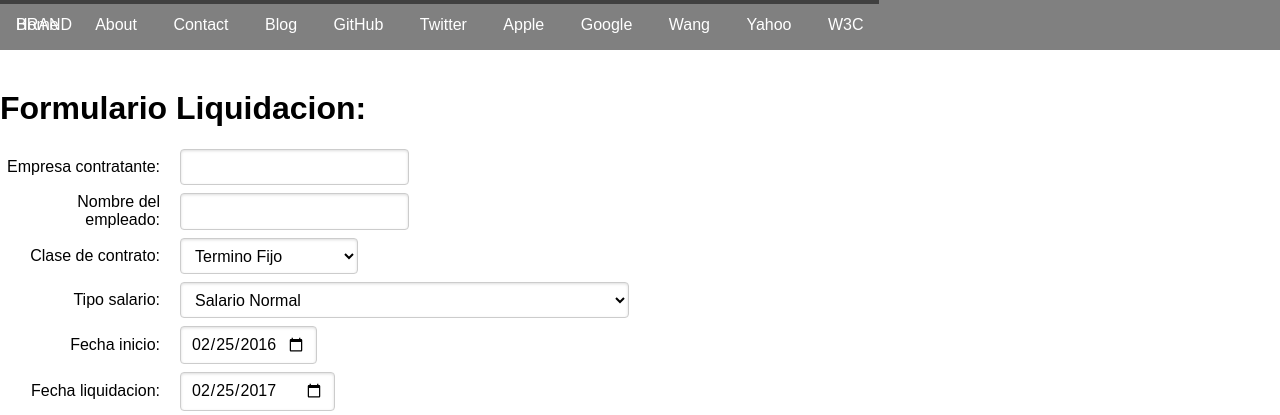
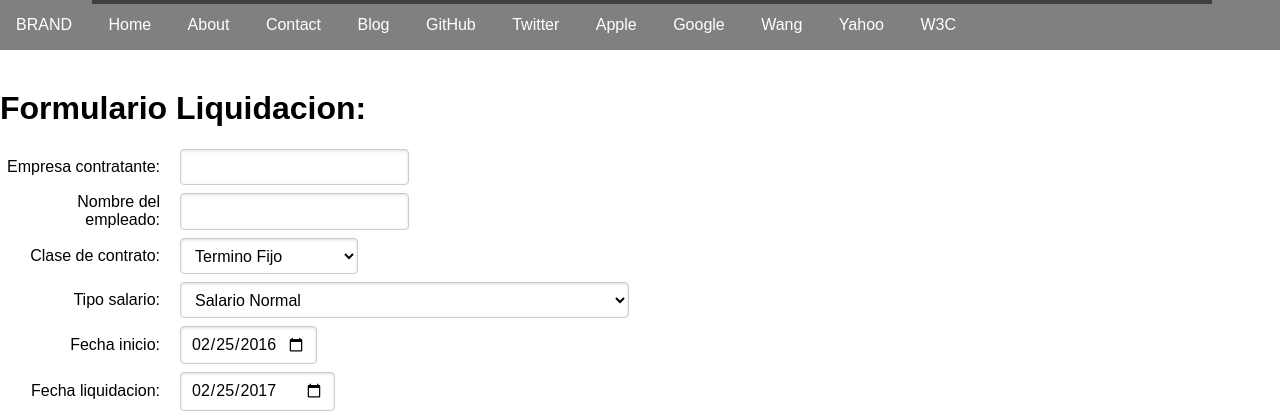
Before and after one commit to johnymarin/liquidacion-laboral, a Django app: page /liquidacion/ in a window 1280 px wide. Shown: the top 415 px of the page. Run offline with Django 3.2, Linux system fonts and the light colour scheme; some libraries are stand-ins or nearby versions.

Commit message:
fix the menu incompatibilities with splash by removing fixed class in menu

```diff
--- a/liquidacion/static/css/style.css
+++ b/liquidacion/static/css/style.css
@@ -68,6 +68,23 @@
  * -- CONTENT STYLES --
  * This represents the content area (everything below the blue section)
  */
+.content-wrapper
+{
+    position: absolute;
+    top: 87%;
+    width: 100%;
+    min-height: 12%;
+    z-index: 2;
+    background: white;
+}
+.pure-menu-fixed
+{
+    padding: 0.5em;
+}
+.content
+{
+    padding: 1em 1em 3em;
+}
 
  /* This is the class used for the footer */
 .footer {
@@ -198,6 +215,7 @@
     /* We want to give the content area some more padding */
     .content {
         padding: 1em;
+
     }
 
     /* We increase the height of the splash-container */
@@ -247,6 +265,7 @@
       margin-bottom: 2.5em;
       white-space: nowrap;
       position: relative;
+      z-index: 4;
   }
 
   .custom-menu {
--- a/liquidacion/templates/liquidacion/base.html
+++ b/liquidacion/templates/liquidacion/base.html
@@ -19,14 +19,13 @@
     <header>
     <!--TODO Make header widged scripts and include here-->
 
-        <!--FIXME the header  does not go down with the page content in forms views-->
-        <!--FIXME the menu does not show  in  small screens-->
+
         <div class="custom-menu-wrapper">
           <div class="pure-menu custom-menu custom-menu-top">
               <a href="#" class="pure-menu-heading custom-menu-brand">Brand</a>
               <a href="#" class="custom-menu-toggle" id="toggle"><s class="bar"></s><s class="bar"></s></a>
           </div>
-          <div class="pure-menu pure-menu-horizontal pure-menu-scrollable pure-menu-fixed custom-menu custom-menu-bottom custom-menu-tucked" id="tuckedMenu">
+          <div class="home-menu pure-menu pure-menu-horizontal pure-menu-scrollable custom-menu custom-menu-bottom custom-menu-tucked" id="tuckedMenu">
               <div class="custom-menu-screen"></div>
               <ul class="pure-menu-list">
                   <li class="pure-menu-item"><a href="#" class="pure-menu-link">Home</a></li>
```
Also changed, not shown: db.sqlite3.
